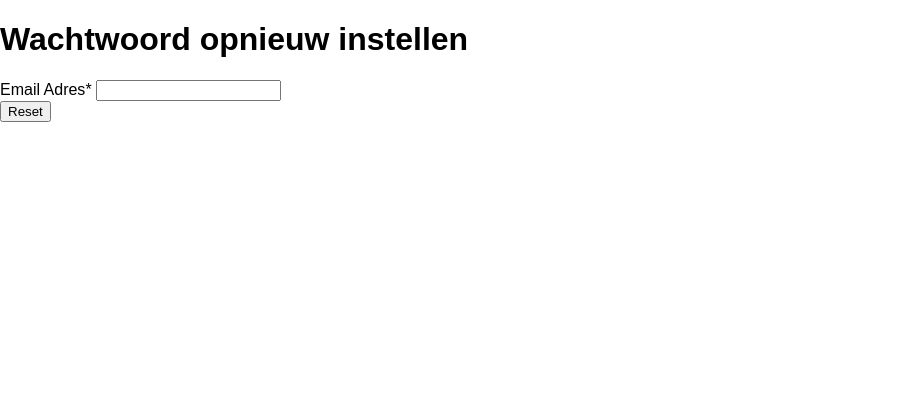
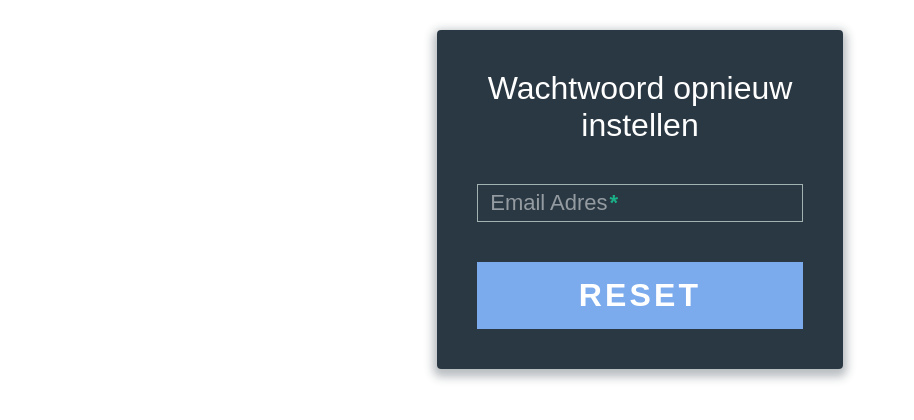
Before and after one commit to Rocketmayn/Examen2018, a PHP site: page /AppExamen2018/php/forgot.php in a window 1280 px wide. Shown: the top 420 px of the page, without its empty margins (0-914 px from the left). Run offline with PHP 8.4, Linux system fonts and the light colour scheme; some libraries are stand-ins or nearby versions.

Commit message:
css+vertaal

```diff
--- a/Examen2018/php/forgot.php
+++ b/Examen2018/php/forgot.php
@@ -23,8 +23,8 @@ if ( $_SERVER['REQUEST_METHOD'] == 'POST' )
         $first_name = $user['first_name'];
 
         // Session message to display on success.php
-        $_SESSION['message'] = "<p>Please check your email <span>$email</span>"
-        . " for a confirmation link to complete your password reset!</p>";
+        $_SESSION['message'] = "<p>Controleer uw email <span>$email</span>"
+        . " voor een verificatie email om uw wachtwoord opnieuw in te stellen!</p>";
 
         // Send registration confirmation link (reset.php)
         $to      = $email;
@@ -48,10 +48,11 @@ if ( $_SERVER['REQUEST_METHOD'] == 'POST' )
 <html>
 <head>
   <title>Wachtwoord opnieuw instellen</title>
-  <link rel="stylesheet" href="../style/algemeneStyle.css">
+  <link rel="stylesheet" href="../style/Registratie.css">
 </head>
 
 <body>
+<div class="form-wrapper">
 
   <div class="form">
 
@@ -67,6 +68,7 @@ if ( $_SERVER['REQUEST_METHOD'] == 'POST' )
     <button class="button button-block"/>Reset</button>
     </form>
   </div>
+</div>
 
 <script src='http://cdnjs.cloudflare.com/ajax/libs/jquery/2.1.3/jquery.min.js'></script>
 <script src="js/index.js"></script>
--- a/Examen2018/php/logout.php
+++ b/Examen2018/php/logout.php
@@ -11,11 +11,14 @@ session_destroy();
     <?php include '../includes/links.html' ?>
   </head>
   <body>
+    <div class="form-wrapper">
+
     <div class="form">
       <h1>Doei!</h1>
       <p><?= 'You have been logged out!'; ?></p>
 
       <a href="index.php"> <button class="button button-block">Home</button> </a>
     </div>
+  </div>
   </body>
 </html>
--- a/Examen2018/php/reset_password.php
+++ b/Examen2018/php/reset_password.php
@@ -19,14 +19,14 @@ if ($_SERVER['REQUEST_METHOD'] == 'POST') {
 
         if ( $mysqli->query($sql) ) {
 
-        $_SESSION['message'] = "Your password has been reset successfully!";
+        $_SESSION['message'] = "Het wachtwoord is succesvol opnieuw ingesteld!";
         header("location: success.php");
 
         }
 
     }
     else {
-        $_SESSION['message'] = "Two passwords you entered don't match, try again!";
+        $_SESSION['message'] = "De wachtwoorden komen niet overeen, ze moeten identiek zijn!";
         header("location: error.php");
     }
 
--- a/Examen2018/php/success.php
+++ b/Examen2018/php/success.php
@@ -9,6 +9,8 @@ session_start();
      <?php include '../includes/links.html' ?>
    </head>
    <body>
+     <div class="form-wrapper">
+
      <div class="form">
        <h1><?= 'Success'; ?></h1>
        <p>
@@ -22,6 +24,7 @@ session_start();
        </p>
        <a href="../examen2018/index.php"> <button class="button button-block">Home</button> </a>
      </div>
+   </div>
 
    </body>
  </html>
--- a/Examen2018/style/registratie.css
+++ b/Examen2018/style/registratie.css
@@ -34,11 +34,15 @@ a:hover {
 .form {
   background: rgba(19, 35, 47, 0.9);
   padding: 40px;
-  max-width: 70%;
+  max-width: 100%;
   margin: 30px 50px;
   border-radius: 4px;
   box-shadow: 0 4px 10px 4px rgba(19, 35, 47, 0.3);
   color: white !important;
+}
+.form-wrapper{
+  width: 40%;
+  margin: 0 auto;
 }
 
 .tab-group {
```
